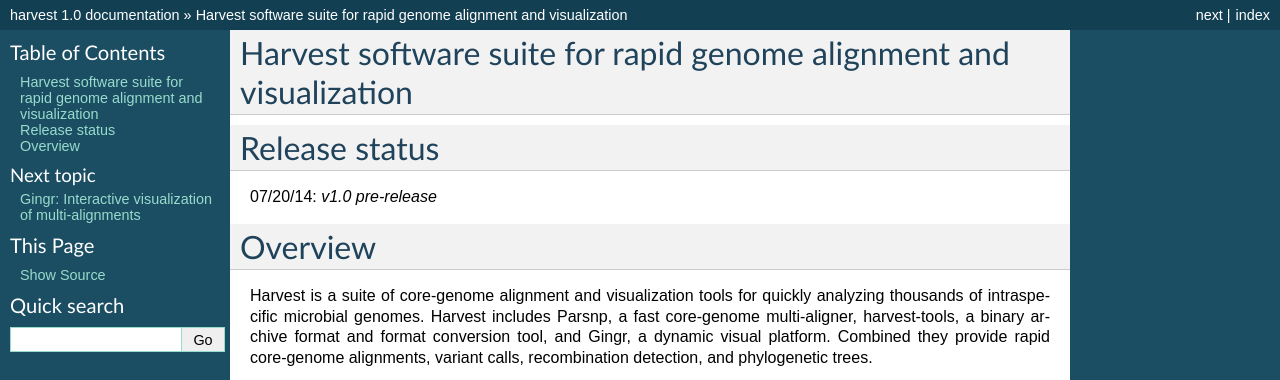
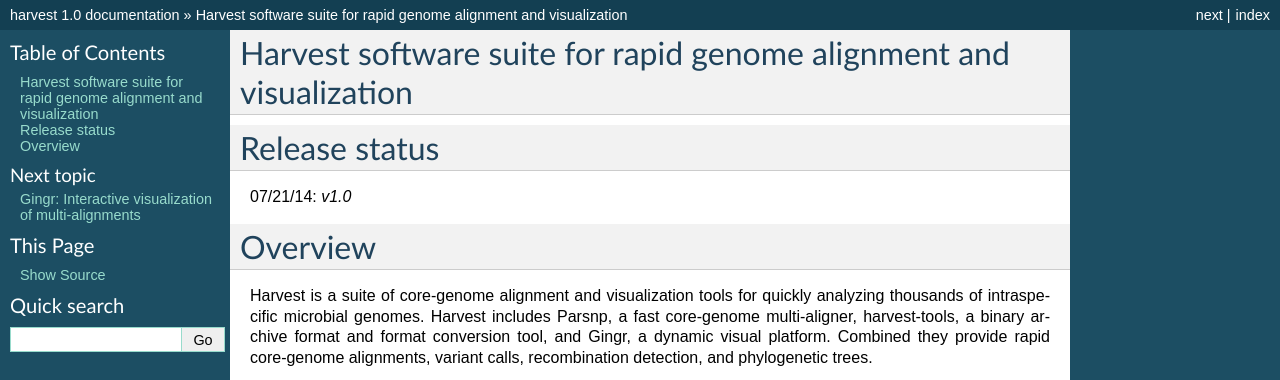
Before and after one commit to marbl/harvest, a Sphinx documentation site: the page built from docs/index.rst, in a window 1280 px wide. Shown: the top 380 px of the page. Built offline with Sphinx 7.4.7, drawn with Linux system fonts in a browser that asks for light colours; pages that are not in the unit, such as notebooks, are missing from menus.

Commit message:
Update index.rst

```diff
--- a/docs/index.rst
+++ b/docs/index.rst
@@ -11,7 +11,7 @@ Harvest software suite for rapid genome alignment and visualization
 Release status
 ==============
 
-07/20/14: `v1.0 pre-release`
+07/21/14: `v1.0`
 
 =================
 Overview
```
